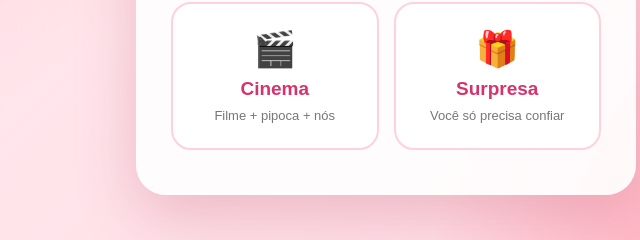
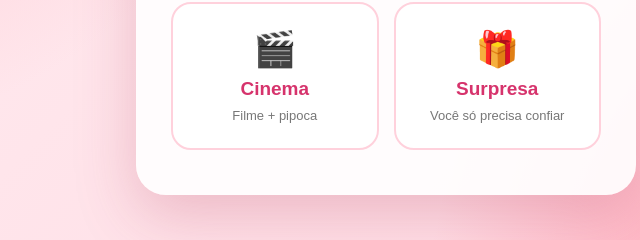
Before and after one commit to tatianakelly0909-star/convite-interativo, a plain HTML site: page index.html in a window 1280 px wide. Both pictures are taken after a click on the button "Sim 😏". Shown: the part 450-690 px from the top of the page, 254-894 px from the left. Drawn offline with Linux system fonts and the light colour scheme.

Commit message:
Ajusta texto da opcao cinema

```diff
--- a/index.html
+++ b/index.html
@@ -58,7 +58,7 @@
             <button onclick="escolher('cinema')">
                 🎬
                 <strong>Cinema</strong>
-                <small>Filme + pipoca + nós</small>
+                <small>Filme + pipoca </small>
             </button>
 
             <button onclick="escolher('surpresa')">
```
